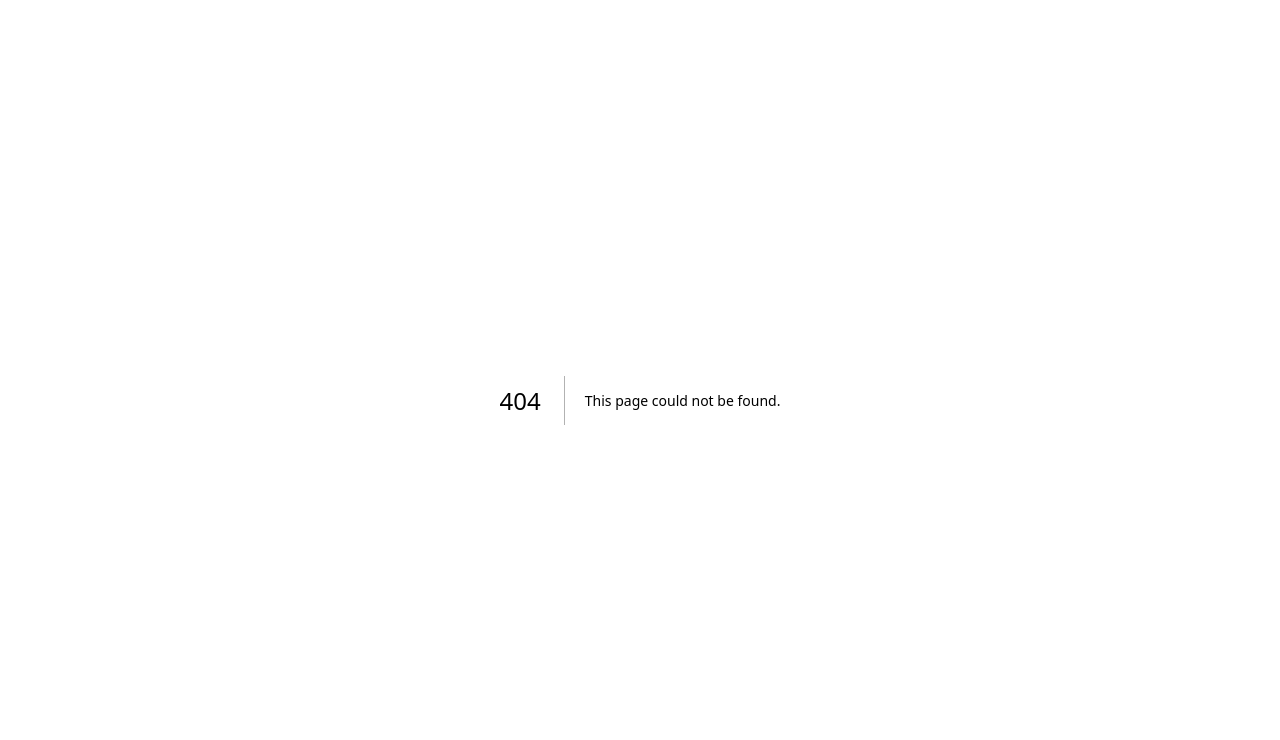
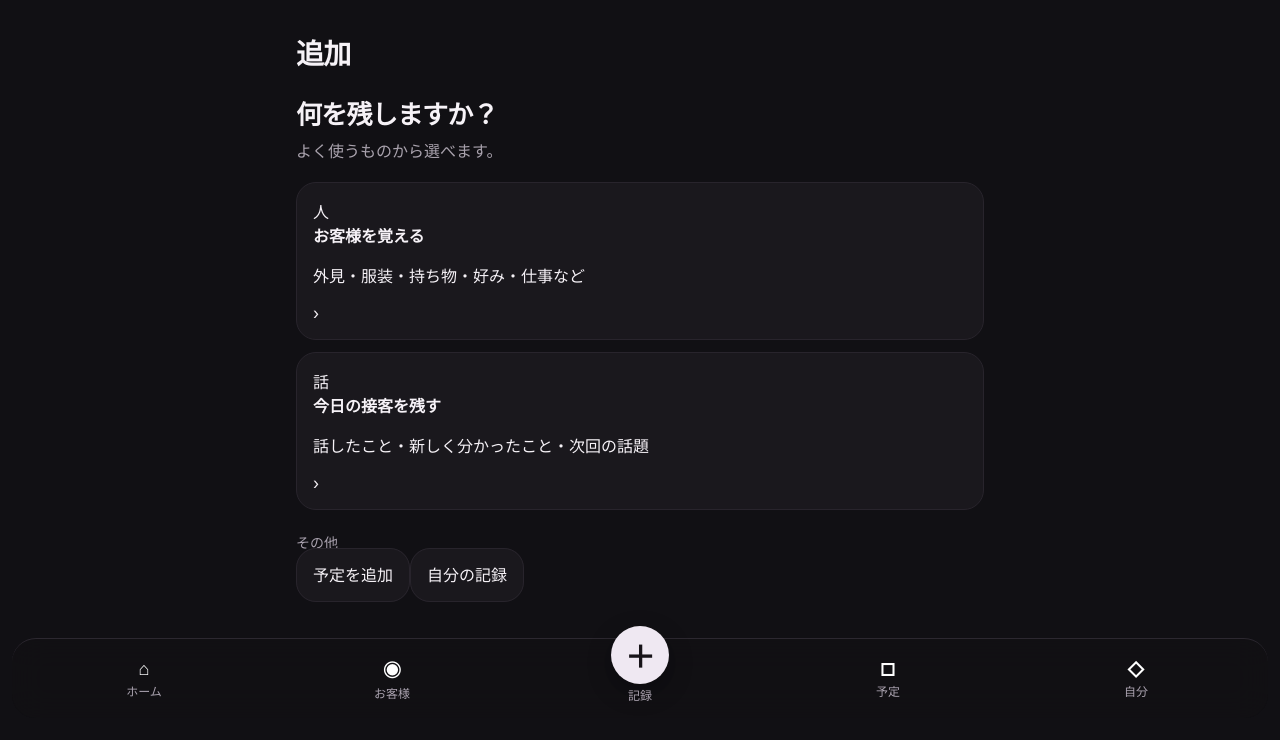
Before and after one commit to karukimori-wq/Velvet, a Next.js app: page /add in a window 1280 px wide. Before the commit this address had no page. Shown: the top 740 px of the page. Built offline with nearby package versions, Linux system fonts and the light colour scheme.

Commit message:
Add simple registration hub

```diff
--- /dev/null
+++ b/app/add/page.tsx
@@ -0,0 +1,16 @@
+import Link from "next/link";
+import { BottomNav } from "@/components/bottom-nav";
+
+export default function AddPage() {
+  return <main className="shell">
+    <header className="header"><div className="brand">追加</div></header>
+    <section className="hero"><h1>何を残しますか？</h1><p>よく使うものから選べます。</p></section>
+    <div className="stack registerHub">
+      <Link className="card registerChoice" href="/capture/profile"><div className="registerIcon">人</div><div><strong>お客様を覚える</strong><p>外見・服装・持ち物・好み・仕事など</p></div><span>›</span></Link>
+      <Link className="card registerChoice" href="/capture"><div className="registerIcon">話</div><div><strong>今日の接客を残す</strong><p>話したこと・新しく分かったこと・次回の話題</p></div><span>›</span></Link>
+    </div>
+    <div className="sectionTitle">その他</div>
+    <div className="quickRegisterGrid"><Link className="card quickRegister" href="/schedule">予定を追加</Link><Link className="card quickRegister" href="/self-investment">自分の記録</Link></div>
+    <BottomNav />
+  </main>;
+}
```
